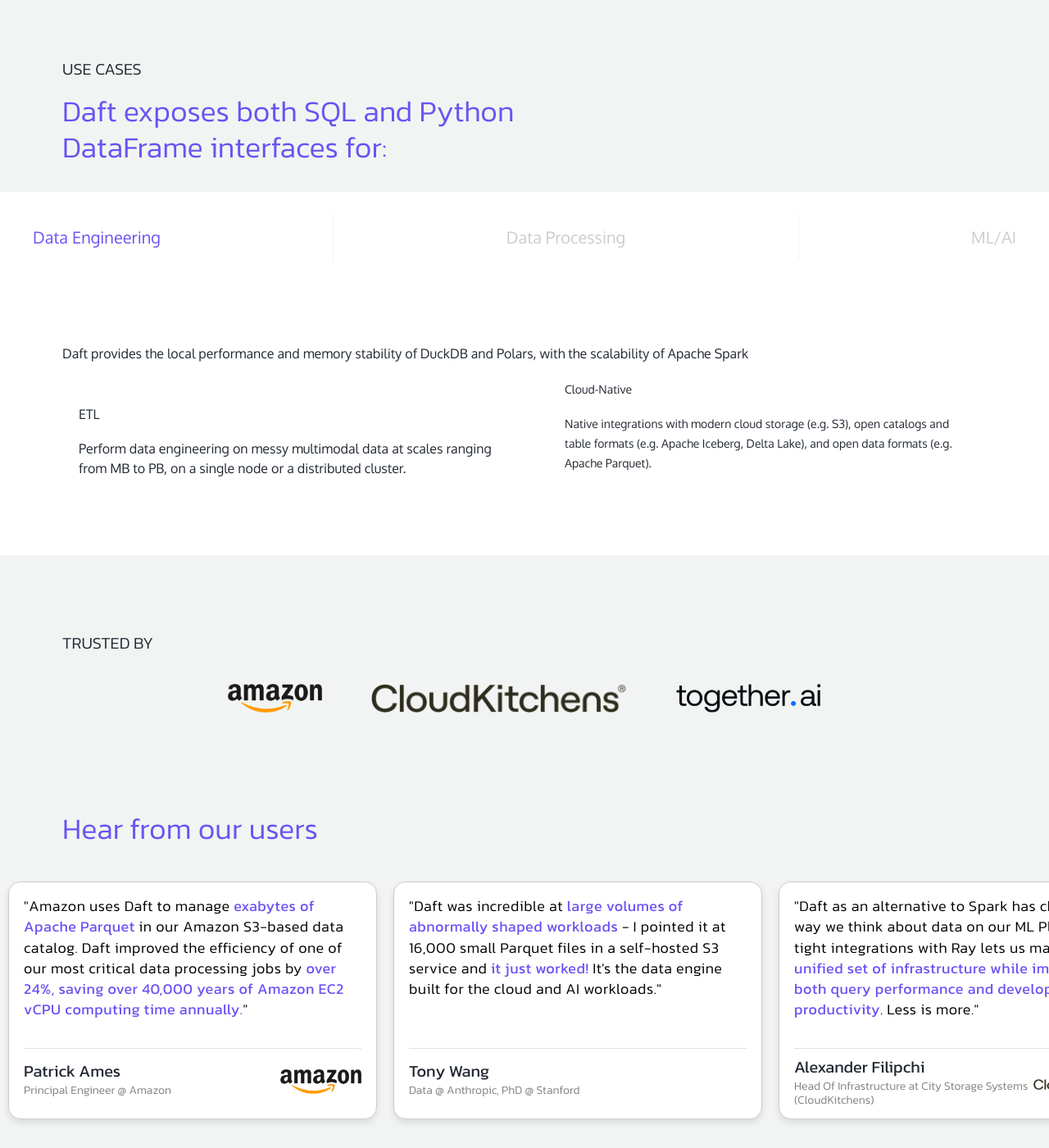
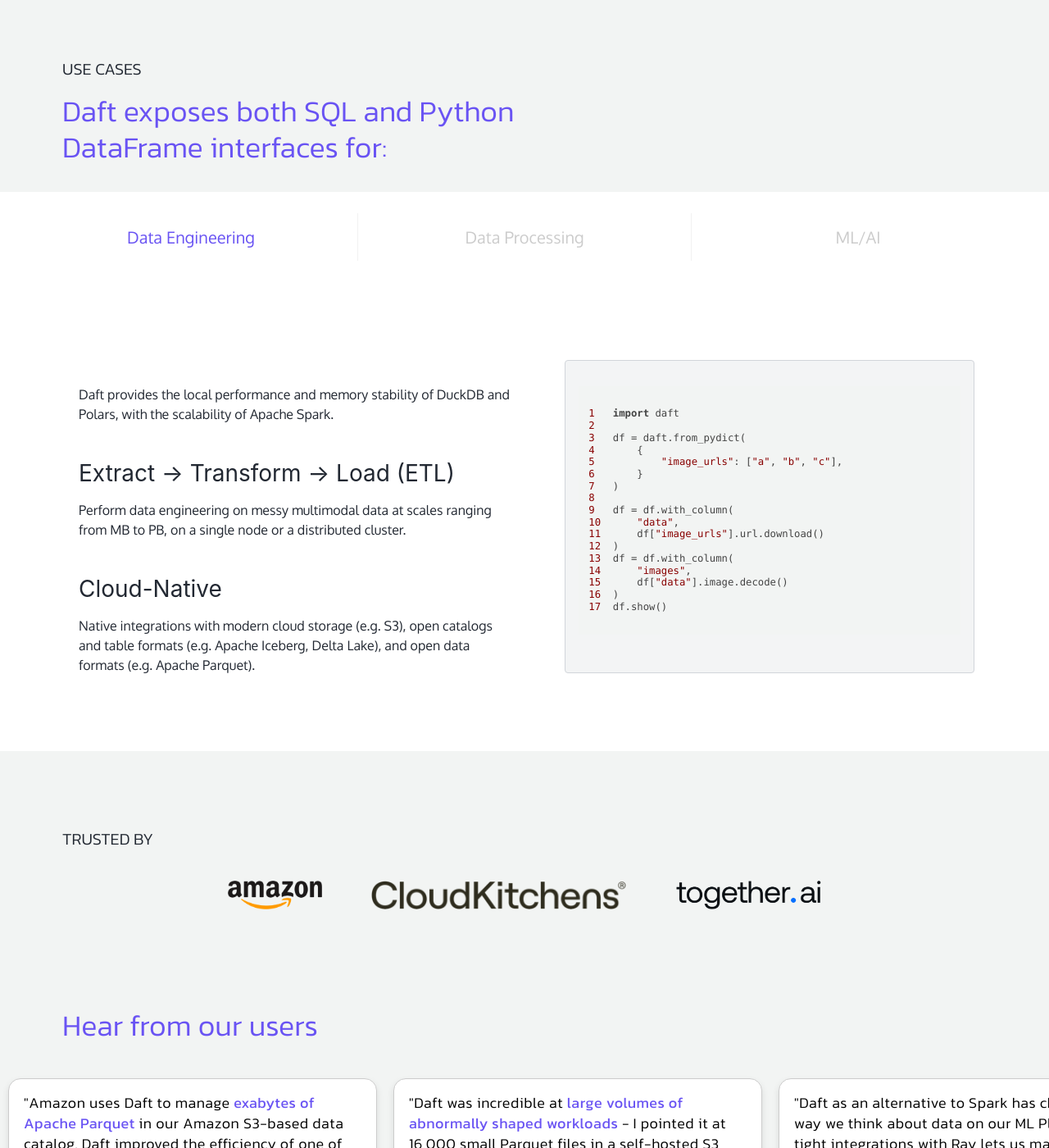
Before and after one commit to universalmind303/getdaft.io, a Sphinx documentation site: the page built from docs/source/index.rst, in a window 1280 px wide and 1400 px high, scrolled down 758 px. Shown: the whole window at 82% size. Built offline with Sphinx 7.4.7 and the Sphinx Book theme 1.1.4, drawn with Linux system fonts in a browser that asks for light colours; nearby versions of some CDN libraries; comment, search, counter and statistics services are not loaded.

Commit message:
wip use case

```diff
--- a/docs/source/_static/styles.css
+++ b/docs/source/_static/styles.css
@@ -337,6 +337,11 @@
 
 .use-cases-section .tabs .vl {
   border-left: 6px solid black;
+}
+
+.use-cases-section .tabs .tab {
+  flex: 1;
+  text-align: center;
 }
 
 .use-cases-section .tabs .tab .title {
--- a/docs/source/_templates/sections/landing-page-body.html
+++ b/docs/source/_templates/sections/landing-page-body.html
@@ -212,18 +212,40 @@
 
     <div class="wrapper-use-cases" id="Multimodal">
       <div class="wrapper">
-        <p>Daft provides the local performance and memory stability of DuckDB and Polars, with the scalability of Apache Spark</p>
         <div class="use-cases-box">
           <div class="left-use-cases">
-            <p>ETL</p>
+            <p>Daft provides the local performance and memory stability of DuckDB and Polars, with the scalability of Apache Spark.</p>
+            <h3>Extract → Transform → Load (ETL)</h3>
             <p>
               Perform data engineering on messy multimodal data at scales ranging from MB to PB, on a single node or a distributed cluster.
             </p>
+
+            <h3>Cloud-Native</h3>
+            <p>Native integrations with modern cloud storage (e.g. S3), open catalogs and table formats (e.g. Apache Iceberg, Delta Lake), and open data formats (e.g. Apache Parquet).</p>
             <!-- <img src="_static/use-cases-1.png" class="use-cases-image" /> -->
           </div>
           <div class="right-use-cases">
-            <p>Cloud-Native</p>
-            <p>Native integrations with modern cloud storage (e.g. S3), open catalogs and table formats (e.g. Apache Iceberg, Delta Lake), and open data formats (e.g. Apache Parquet).</p>
+            <pre class="pre-code">
+              <code class="language-python" style="background: var(--light-background)">
+1   import daft
+2
+3   df = daft.from_pydict(
+4       {
+5           "image_urls": ["a", "b", "c"],
+6       }
+7   )
+8
+9   df = df.with_column(
+10      "data",
+11      df["image_urls"].url.download()
+12  )
+13  df = df.with_column(
+14      "images",
+15      df["data"].image.decode()
+16  )
+17  df.show()
+              </code>
+              </pre>
           </div>
         </div>
       </div>
@@ -233,17 +255,18 @@
       <div class="wrapper">
         <div class="use-cases-box">
           <div class="left-use-cases">
-            <p>Local Analytics</p>
+            <p>Daft provides a SQL interface with the snappiness of local engines such as DuckDB and scalability of engines such as Spark and Trino.</p>
+            <h3>Local Analytics</h3>
             <p>
               Snappy interactive data exploration and aggregations from Python notebooks using DataFrames or SQL iwth the performance and development experience of local engines such as DuckDB and Polars.
+            </p>
+            <h3>Distributed Analytics</h3>
+            <p>
+              Powerful capabilities to scale to the cloud when required to process larger datasets, outperforming distributed analytics engines, such as Spark and Trino.
             </p>
             <!-- <img src="_static/use-cases-2.png" class="use-cases-image" /> -->
           </div>
           <div class="right-use-cases">
-            <p>Distributed Analytics</p>
-            <p>
-              Powerful capabilities to scale to the cloud when required to process larger datasets, outperforming distributed analytics engines, such as Spark and Trino.
-            </p>
             <pre class="pre-code">
                       <code class="language-python" style="background: var(--light-background)">
   1   import daft
@@ -264,13 +287,15 @@
         <div class="use-cases-box">
           <div class="left-use-cases">
             <p>
-              Daft provides tight integration with frameworks such as Pytorch
-              and Ray to efficiently ingest data into your data-hungry ML model
-              training workloads. Its blazing fast I/O and kernels allows for
-              maximizing GPU utilization by pipelining your data through
-              downloading, pre-processing and random per-epoch shuffling. Daft
-              also leverages Apache Arrow memory formats, allowing for zero-copy
-              data transfer between dataloading and model training.
+              Daft replaces opinionated data formats, such as Mosaic Data Shard (MDS) or TFRecords, with dataloading directly from open formats (Apache Parquet, JPEG) into PyTorch or Numpy while saturating network bandwidth.
+            </p>
+            <h3>Dataloading for Training</h3>
+            <p>
+              Fast and memory efficient dataloaders from open file formats such as Parquet and JPEG.
+            </p>
+            <h3>Model Batch Inference on GPUs</h3>
+            <p>
+              Schedule large-scale model batch inference on a fleet of GPUs on a distributed cluster/
             </p>
             <img src="_static/use-cases-3.png" class="use-cases-image" />
           </div>
```
